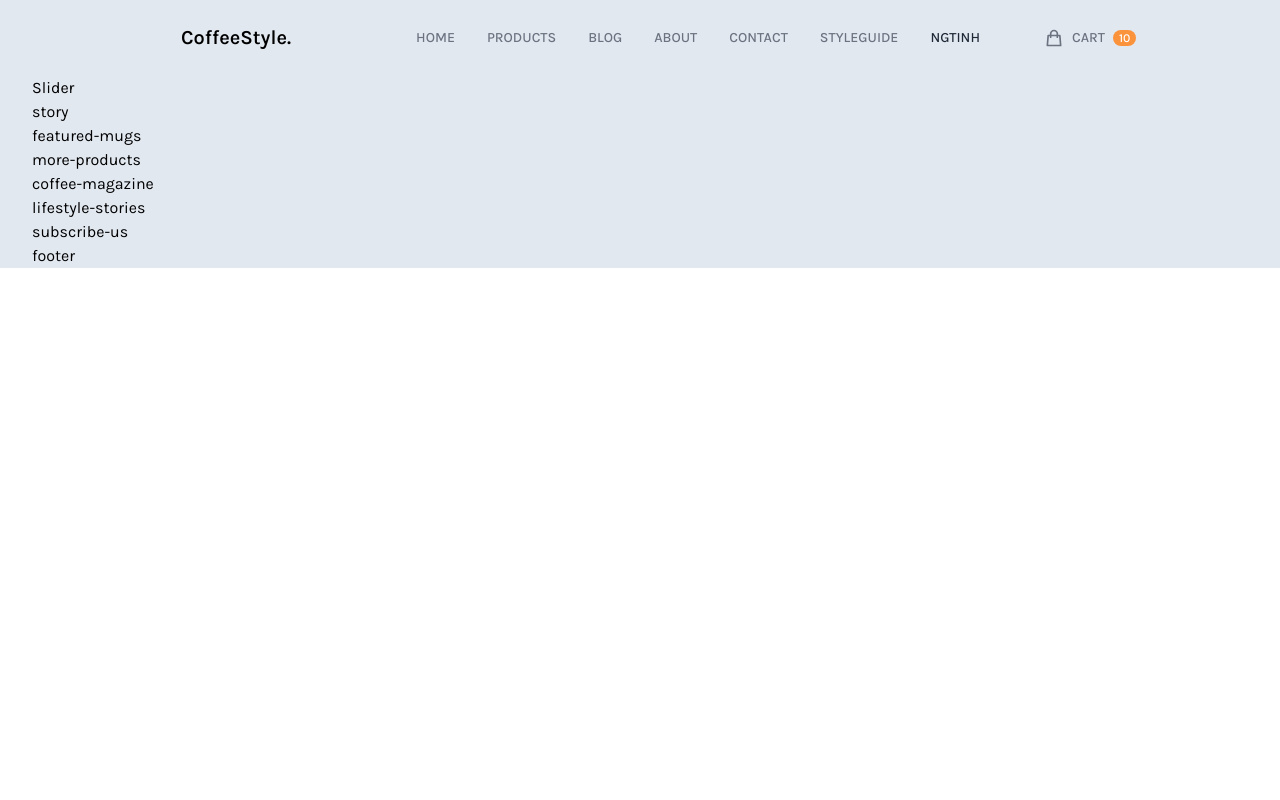
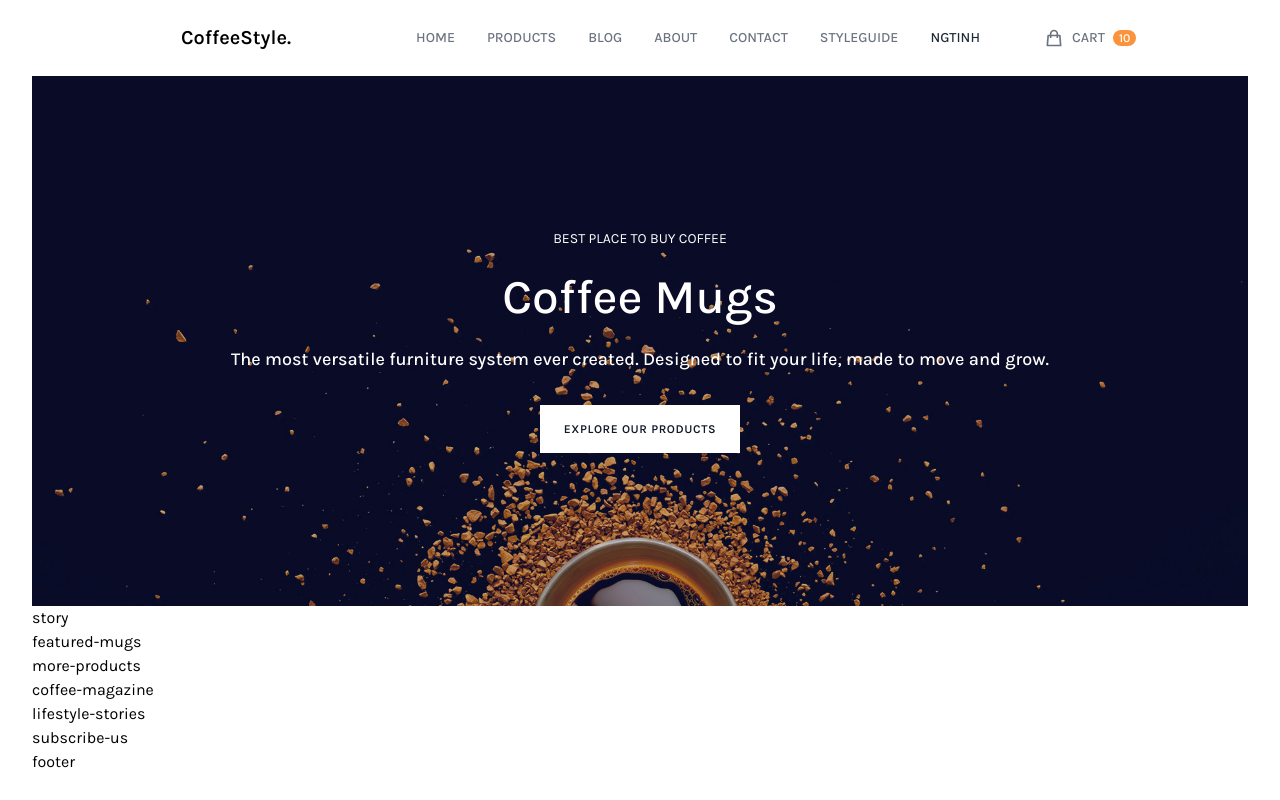
Before and after one commit to Ngtinhs/TailwindcssCoffee, a website: page public/index.html in a window 1280 px wide. Drawn offline with Linux system fonts and the light colour scheme.

Commit message:
add_slider

```diff
--- a/public/index.html
+++ b/public/index.html
@@ -11,7 +11,7 @@
 </head>
 <body>
   <div id="root">
-    <div class="content-wrapper font-Karla max-w-screen-2xl text-base mx-auto px-8 bg-slate-200">
+    <div class="content-wrapper font-Karla max-w-screen-2xl text-base mx-auto px-8">
       <header class="p-6 mx-auto">
         <nav class="flex flex-row justify-between items-center relative">
           <div class="logo basis-2/6 text-center text-xl font-semibold cursor-pointer">
@@ -62,8 +62,19 @@
       </header>
 
       <main>
-        <div class="slider">
-          Slider
+        <div class="slider h-[530px] bg-[url('./img/slide.jpeg')] bg-cover bg-no-repeat bg-bottom">
+          <div class="=w-full h-full flex justify-center items-center bg-gray-900 bg-opacity-25">
+            <div class="mx-16 text-white text-center">
+              <div class="uppercase text-sm mb-6">Best Place To Buy Coffee</div>
+              <div class="font-medium text-5xl mb-6">Coffee Mugs</div>
+              <div class="font-medium text-lg mb-8">The most versatile furniture system ever created. Designed to fit your life, made to move and grow.</div>
+              <div class="flex justify-center">
+                <div class="uppercase bg-white text-gray-900 w-max tracking-wider py-4 px-6 text-xs font-semibold cursor-pointer hover:bg-opacity-90">
+                  Explore Our Products
+                </div>
+              </div>
+            </div>
+          </div>
         </div><!--End slider-->
 
         <div class="story">
```
Also changed, not shown: public/output.css.
